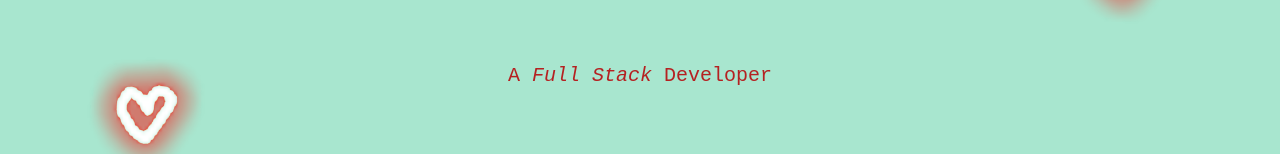
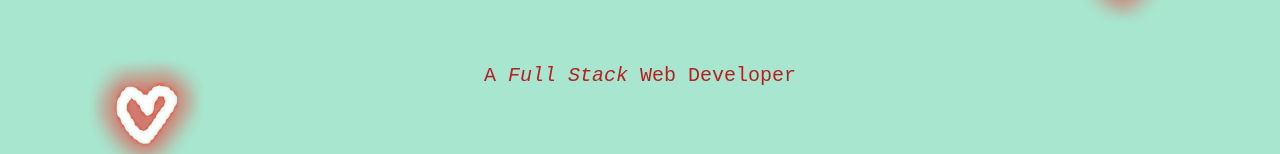
Before and after one commit to arushijainn/All-about-me, a plain HTML site: page index.html in a window 1280 px wide. Shown: the part 196-350 px from the top of the page. Drawn offline with Linux system fonts and the light colour scheme.

Commit message:
Update index.html

```diff
--- a/index.html
+++ b/index.html
@@ -11,7 +11,7 @@
   <div class="topcontainer">
     <img class="heart1"src="images/glowheart.png" alt="">
     <h1><strong>I'm Arushi...</strong></h1>
-    <p>A <em>Full Stack</em> Developer</p>
+    <p>A <em>Full Stack</em> Web Developer</p>
     <img class="heart2" src="images/glowheart.png" alt="">
     <img class="girl"src="images/powergirl.png" alt="">
   </div>
```
